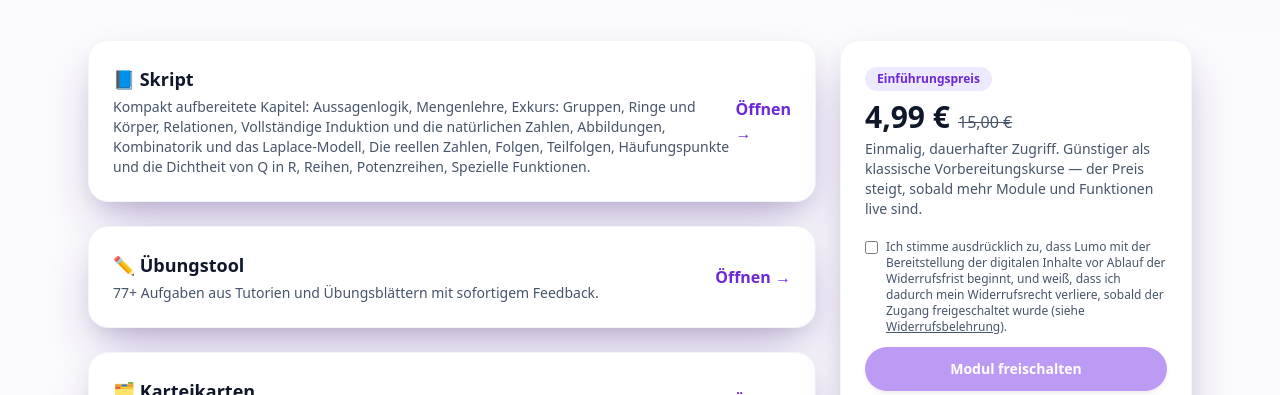
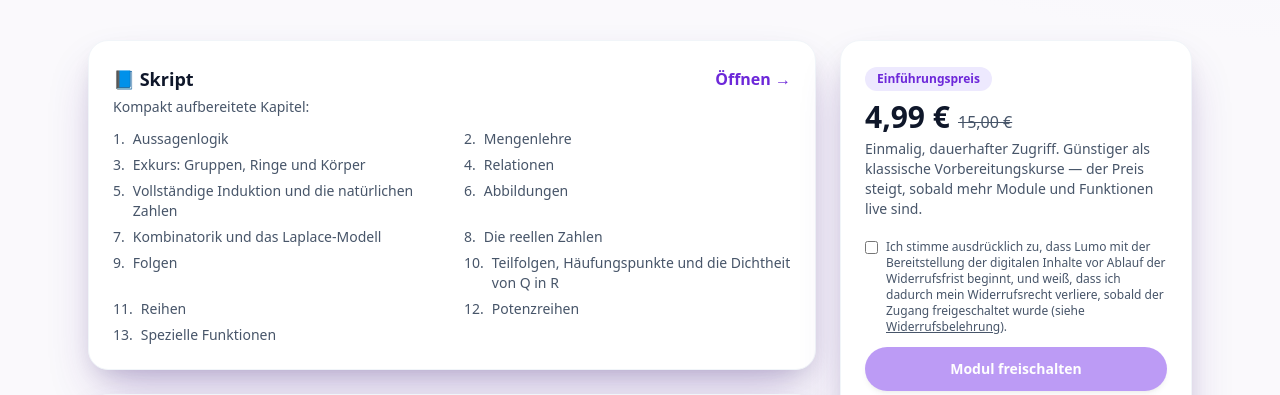
Before and after one commit to Lumo1887/lumo, a Next.js app: page /module/mathematik-1-semester in a window 1280 px wide. Shown: the part 258-653 px from the top of the page. Built offline with nearby package versions, Linux system fonts and the light colour scheme; no server answers.

Commit message:
Neues Modul: Finanzierung und Rechnungswesen (bwl-2); übersichtlichere Kapitelliste im Skript-Kasten

```diff
--- a/app/module/[slug]/page.tsx
+++ b/app/module/[slug]/page.tsx
@@ -93,14 +93,18 @@ export default function ModulePage({ params }: { params: { slug: string } }) {
             className="card block p-6 transition hover:-translate-y-0.5 hover:shadow-glow"
           >
             <div className="flex items-center justify-between">
-              <div>
-                <h2 className="text-lg font-bold text-ink-900">📘 Skript</h2>
-                <p className="mt-1 text-sm text-ink-600">
-                  Kompakt aufbereitete Kapitel: {mod.chapters.join(", ")}.
-                </p>
-              </div>
+              <h2 className="text-lg font-bold text-ink-900">📘 Skript</h2>
               <span className="text-brand-700 font-semibold">Öffnen →</span>
             </div>
+            <p className="mt-1 text-sm text-ink-600">Kompakt aufbereitete Kapitel:</p>
+            <ol className="mt-3 grid grid-cols-1 gap-x-6 gap-y-1.5 sm:grid-cols-2">
+              {mod.chapters.map((chapter, i) => (
+                <li key={chapter} className="flex gap-2 text-sm text-ink-600">
+                  <span className="shrink-0 text-ink-400">{i + 1}.</span>
+                  <span>{chapter}</span>
+                </li>
+              ))}
+            </ol>
           </Link>
 
           <Link
```
